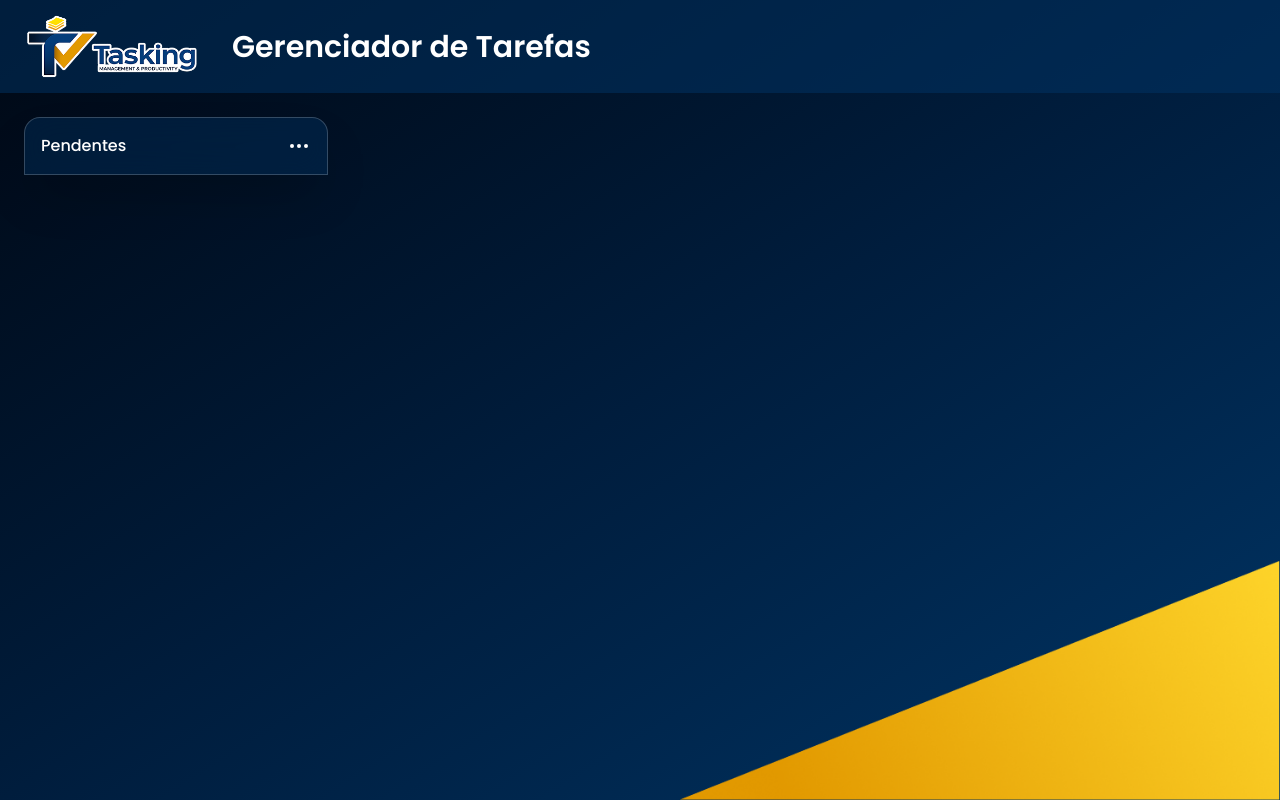
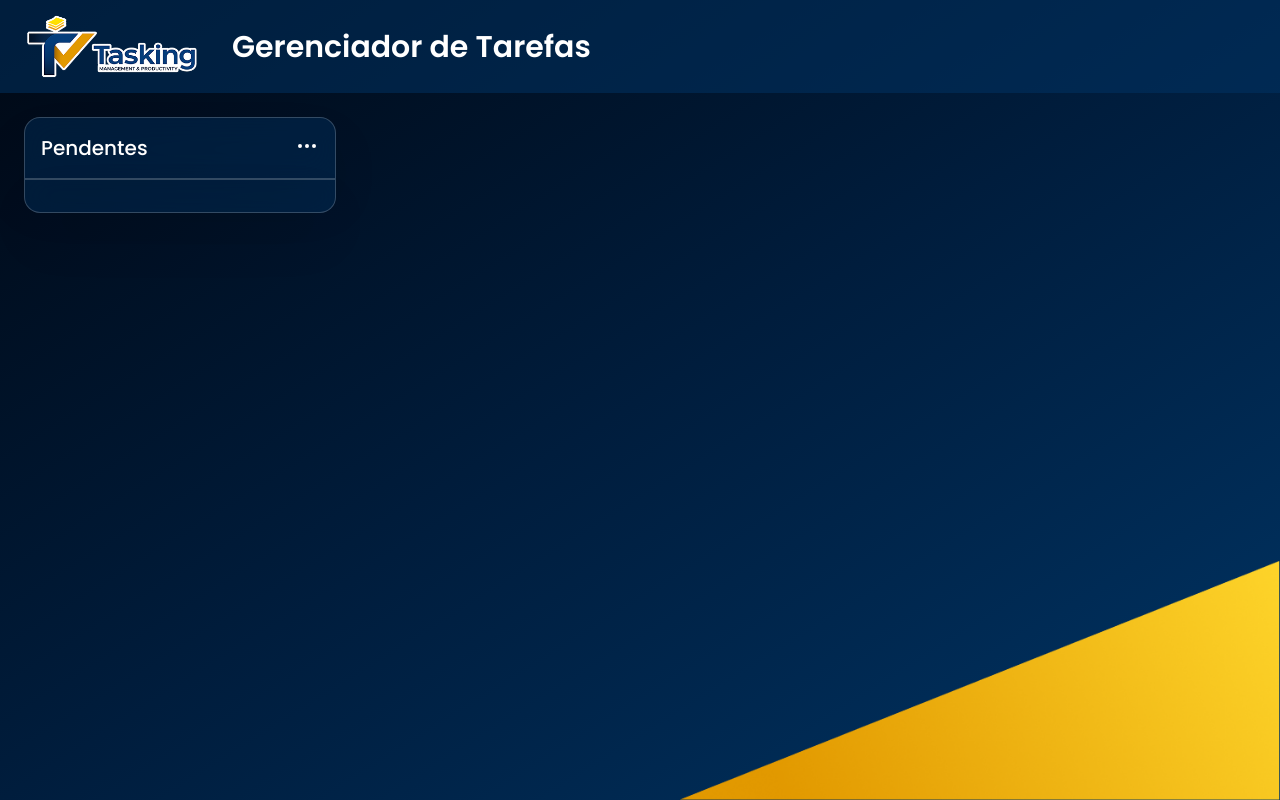
Before and after one commit to CaioSouza07/tasking-web, a React (Vite) app: page /task in a window 1280 px wide. Built offline with nearby package versions, Linux system fonts and the light colour scheme.

Commit message:
criado componente de body da etapa e integrando header com body

```diff
--- /dev/null
+++ b/src/components/BodyStep.jsx
@@ -0,0 +1,7 @@
+function BodyStep() {
+  return (
+    <div className="bg-[#003566]/40 backdrop-blur-lg border border-white/20 shadow-2xl flex w-full p-4 justify-between rounded-b-2xl hover:bg-[#003566]/50 transition"></div>
+  );
+}
+
+export default BodyStep;
--- a/src/components/HeaderStep.jsx
+++ b/src/components/HeaderStep.jsx
@@ -2,8 +2,8 @@ import { Ellipsis } from "lucide-react";
 
 function HeaderStep({ title }) {
   return (
-    <div className="bg-[#003566]/40 backdrop-blur-lg border border-white/20 shadow-2xl flex w-76 p-4 justify-between m-6 rounded-t-2xl hover:bg-[#003566]/50 transition">
-      <h3 className="font-poppins font-medium">{title}</h3>
+    <div className="bg-[#003566]/40 backdrop-blur-lg border border-white/20 shadow-2xl flex w-full p-4 justify-between rounded-t-2xl hover:bg-[#003566]/50 transition">
+      <h3 className="font-poppins font-medium text-xl">{title}</h3>
       <Ellipsis className="text-white" />
     </div>
   );
--- /dev/null
+++ b/src/components/StepColumn.jsx
@@ -0,0 +1,13 @@
+import BodyStep from "./BodyStep";
+import HeaderStep from "./HeaderStep";
+
+function StepColumn() {
+  return (
+    <div className="flex flex-col justify-center items-center w-78 m-6">
+      <HeaderStep title={"Pendentes"} />
+      <BodyStep />
+    </div>
+  );
+}
+
+export default StepColumn;
--- a/src/pages/TasksPage.jsx
+++ b/src/pages/TasksPage.jsx
@@ -1,12 +1,13 @@
 import Backgound from "../components/Background";
 import Header from "../components/Header";
 import HeaderStep from "../components/HeaderStep";
+import StepColumn from "../components/StepColumn";
 
 function TasksPage() {
   return (
     <Backgound>
       <Header />
-      <HeaderStep title={"Pendentes"} />
+      <StepColumn />
     </Backgound>
   );
 }
```
